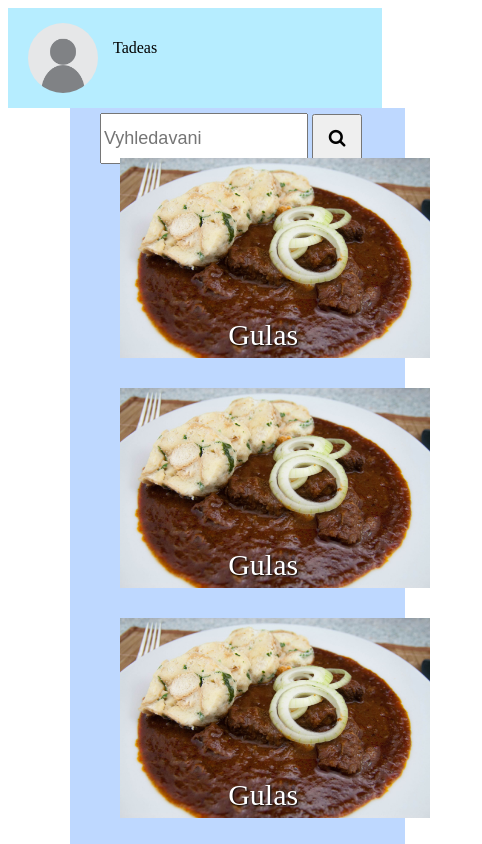
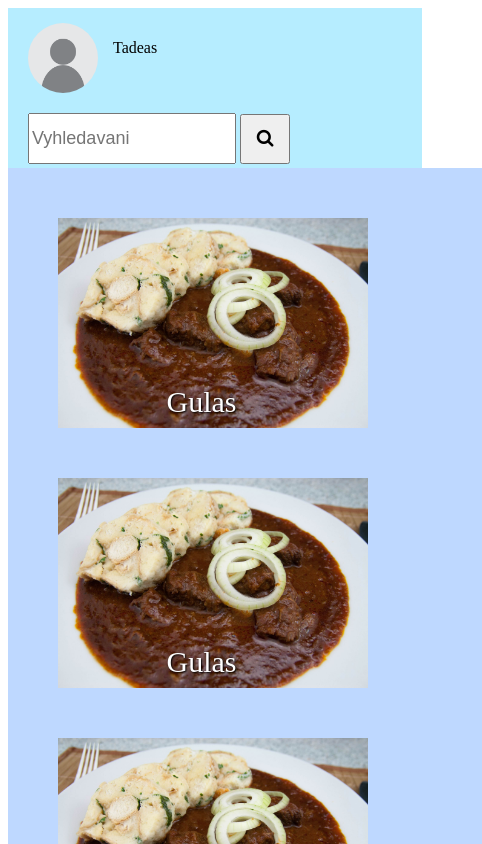
Before and after one commit to tada170/Z-v-re-n-k-dov-n-, a plain HTML site: page prihlasen.html in a window 390 px wide. Shown: the top 844 px of the page, 482 px wide, since content can reach past the window. Drawn offline with Linux system fonts and the light colour scheme.

Commit message:
Add files via upload

```diff
--- a/prihlasen.html
+++ b/prihlasen.html
@@ -10,7 +10,7 @@
 </head>
 
 <body>
-    <header>
+    <header class="nav">
         <div class="pf">
             <img src="blank-pfp.png" alt="">
             <p>Tadeas</p>
@@ -43,7 +43,7 @@
             <p>kontakt: 123123123</p>
         </div>
         <div class="add">
-           <button>pridat recept</button>
+            <a href="index.html"><button>pridat recept</button></a>
         </div>
     </footer>
 </body>
--- a/style.css
+++ b/style.css
@@ -35,8 +35,7 @@ input[type=text] {
 }
 
 section {
-    height: 200px;
-    width: 310px;
+
     background-color: #d9d9d9;
     text-align: center;
     position: relative;
@@ -56,7 +55,7 @@ main {
     display: flex;
     flex-wrap: wrap;
     flex-direction: row;
-    gap: 30px;
+    gap: 50px 90px;
 }
 
 footer p {
@@ -93,9 +92,9 @@ footer button {
 .pf{
     margin-top: 15px;
 }
-.gulas {
-    height: 200px;
-    width: 310px;
+.gulas,section {
+    height: 250px;
+    width: 370px;
 }
 
 .caption {
@@ -103,3 +102,35 @@ footer button {
     top: 65%;
     left: 35%;
 }
+
+@media screen and (max-width: 768px) {
+    .search{
+        float: left;
+    }
+    header{
+        height: 160px;
+        width: 100%;
+    }
+    .nav{
+        flex-direction: column;
+        display: flex;
+    }
+    main,footer{
+        width: 100%;
+        margin: 0;
+    }
+    .gulas,section{
+        width: 310px;
+        height: 210px;
+    }
+    .contacts{
+        flex-direction: column;
+    }
+    footer{
+        height: 150px;
+    }
+    .add{
+        margin-right: 60px;
+    }
+
+}
```
Also changed, not shown: index.html (line endings or trailing spaces).
